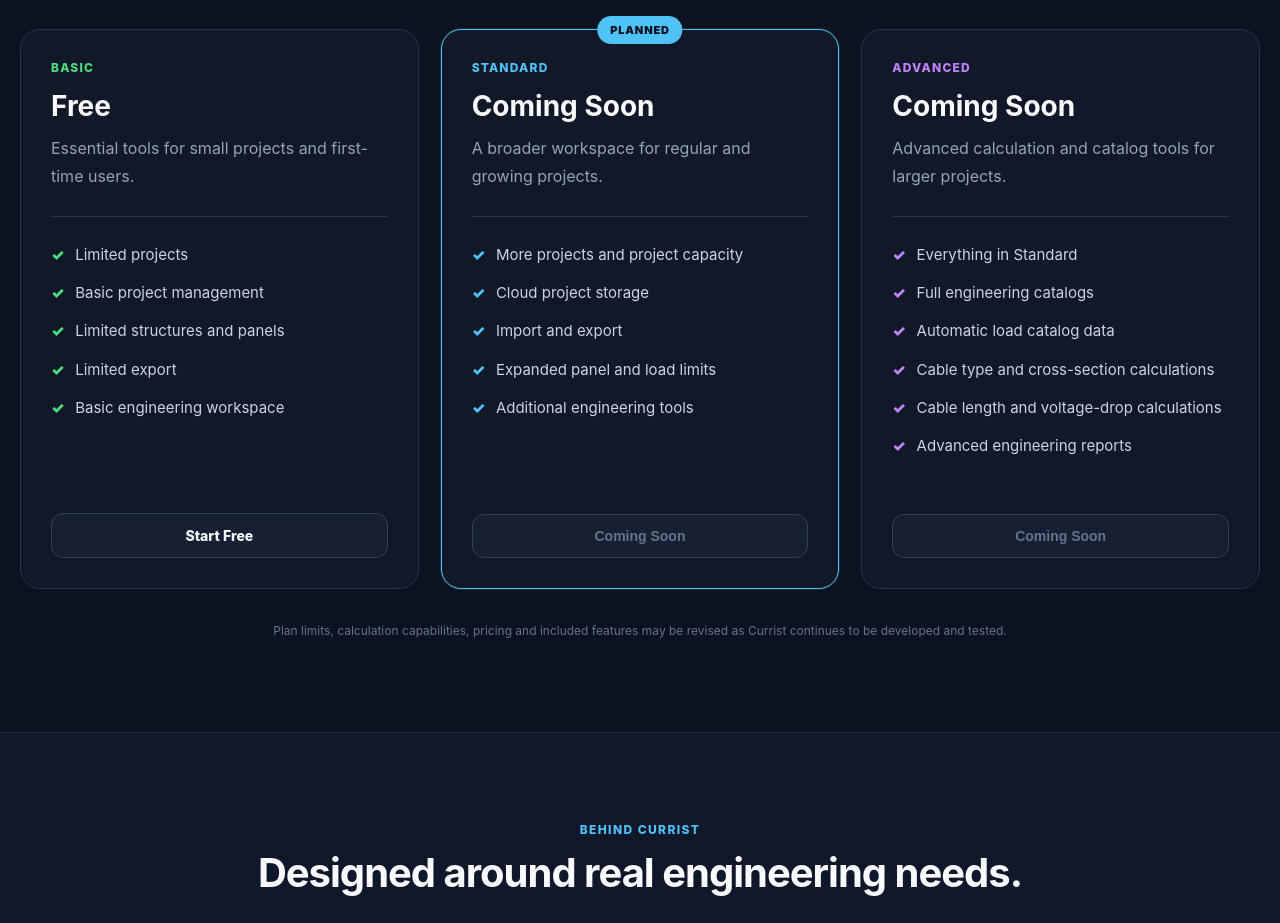
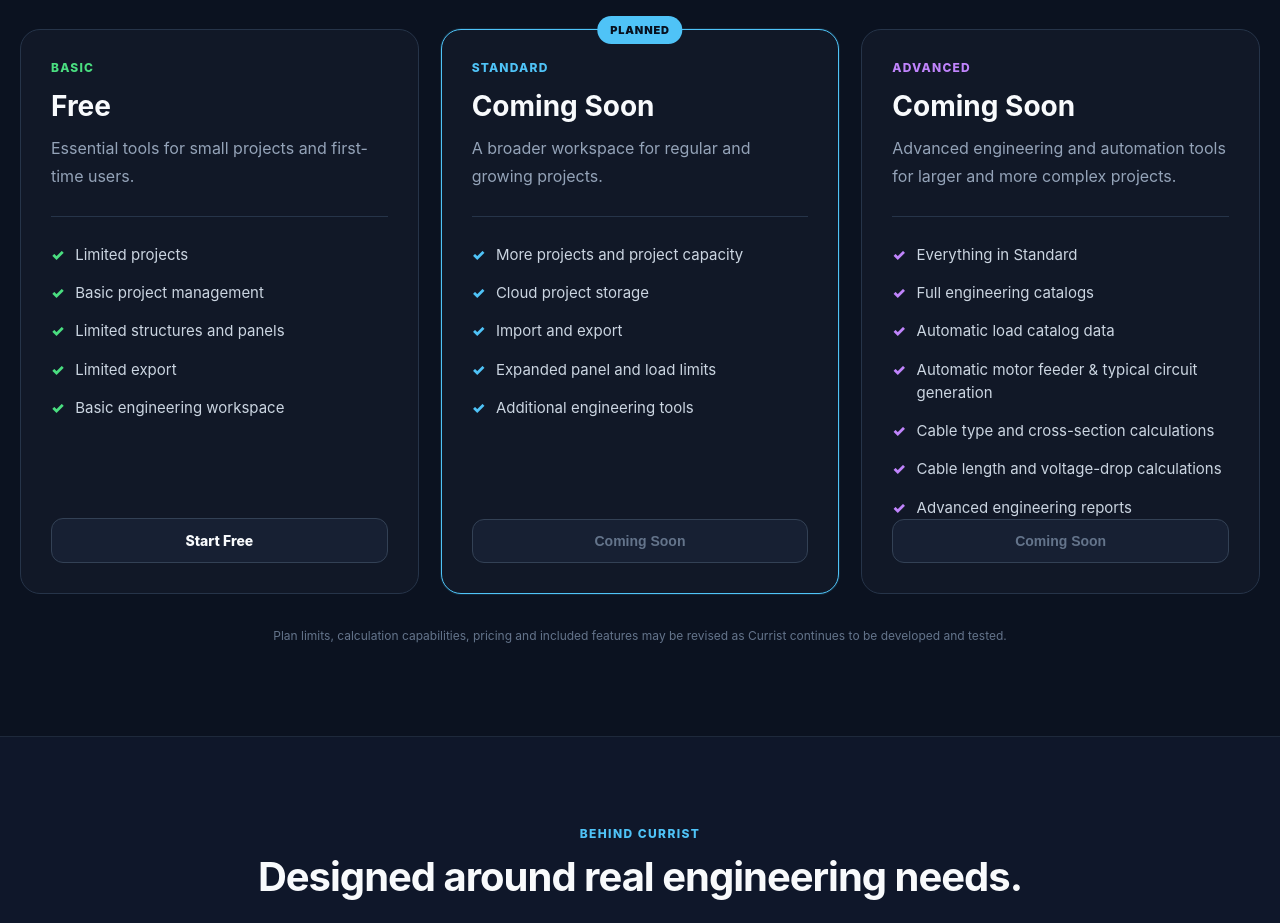
Before and after one commit to ErginYurttas/currist, a Next.js app: page / in a window 1280 px wide. Shown: the part 5780-6703 px from the top of the page. Built offline with nearby package versions, Linux system fonts and the light colour scheme; no server answers.

Commit message:
Add automatic typical circuit generation2

```diff
--- a/src/app/page.tsx
+++ b/src/app/page.tsx
@@ -1887,7 +1887,7 @@
                   lineHeight: 1.7,
                 }}
               >
-                Advanced calculation and catalog tools for larger projects.
+                Advanced engineering and automation tools for larger and more complex projects.
               </p>
 
               <div
@@ -1908,6 +1908,7 @@
                   "Everything in Standard",
                   "Full engineering catalogs",
                   "Automatic load catalog data",
+                  "Automatic motor feeder & typical circuit generation",
                   "Cable type and cross-section calculations",
                   "Cable length and voltage-drop calculations",
                   "Advanced engineering reports",
```
